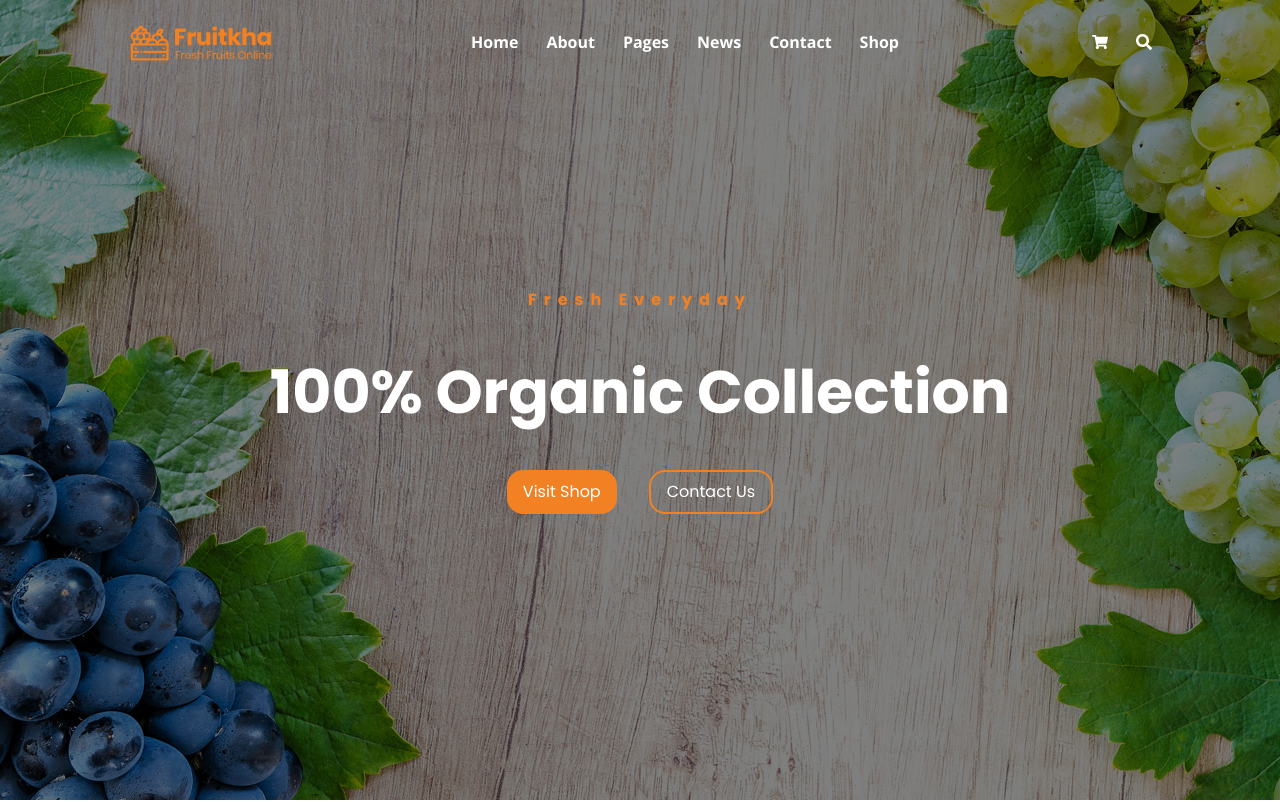
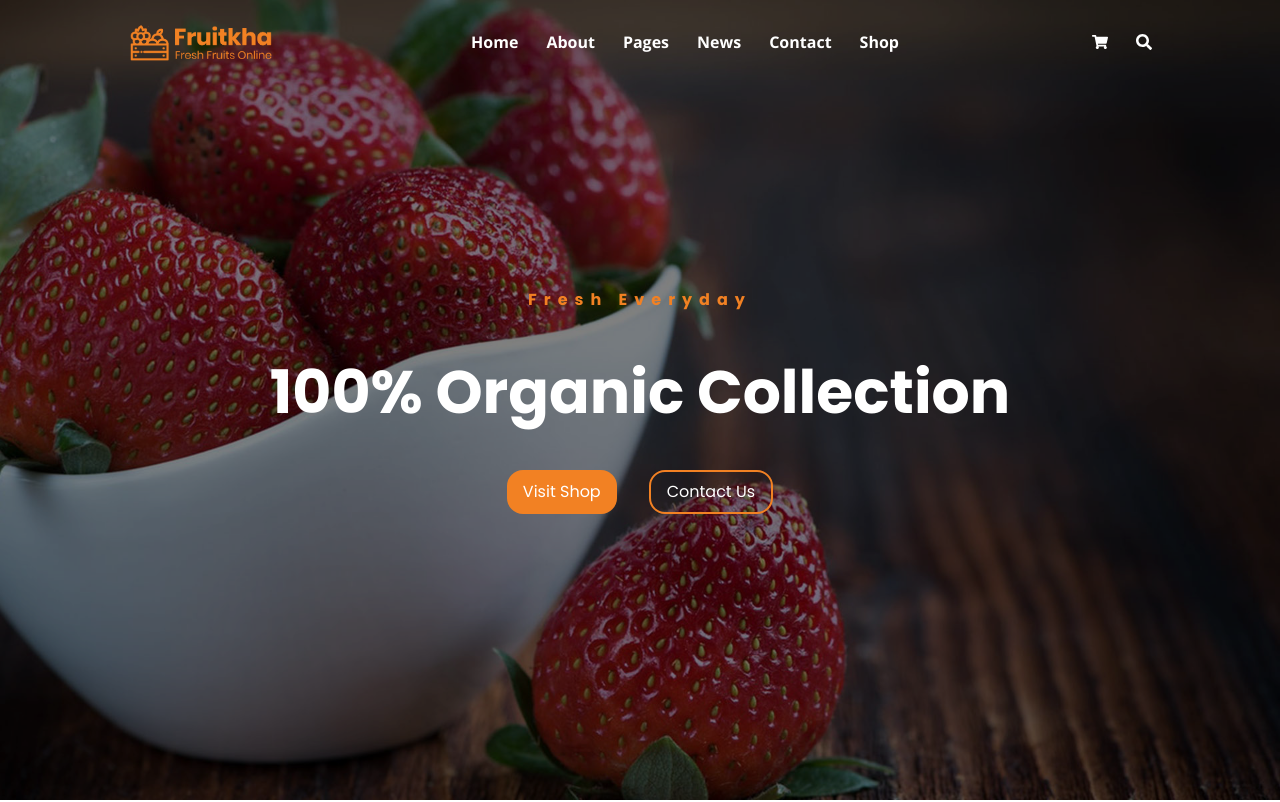
Before and after one commit to maden1738/fruitkha, a React (Vite) app in the folder client/: page / in a window 1280 px wide. Shown: the top 802 px of the page. Built offline with nearby package versions, Linux system fonts and the light colour scheme.

Commit message:
dynamic hero section

```diff
--- /dev/null
+++ b/client/src/herodata.ts
@@ -0,0 +1,46 @@
+interface Buttons {
+  name: string;
+  link: string;
+  style: string;
+}
+
+interface Hero {
+  className: string;
+  image: string;
+  subHeading: string;
+  heading: string;
+  button: Buttons[];
+}
+
+export const heroData: Hero[] = [
+  {
+    image: "/hero-bg.jpg",
+    subHeading: "fresh & organic",
+    heading: "Delicious Seasonal Fruits",
+    button: [
+      { name: "Fruit Collection", link: "/shop", style: "button1" },
+      { name: "Contact Us", link: "/contact", style: "button2" },
+    ],
+    className: "items-start",
+  },
+  {
+    image: "/hero-bg-2.jpg",
+    subHeading: "Fresh everyday",
+    heading: "100% Organic Collection",
+    button: [
+      { name: "Visit Shop", link: "/shop", style: "button1" },
+      { name: "Contact Us", link: "/contact", style: "button2" },
+    ],
+    className: "items-center",
+  },
+  {
+    image: "/hero-bg-3.jpg",
+    subHeading: "Mega Sale Going On",
+    heading: "Get December Discount",
+    button: [
+      { name: "Visit Shop", link: "/shop", style: "button1" },
+      { name: "Contact Us", link: "/contact", style: "button2" },
+    ],
+    className: "items-end",
+  },
+];
--- a/client/src/pages/Home.tsx
+++ b/client/src/pages/Home.tsx
@@ -2,55 +2,9 @@ import React from "react";
 import Slider from "react-slick";
 import "slick-carousel/slick/slick.css";
 import "slick-carousel/slick/slick-theme.css";
+import { heroData } from "../herodata";
 
 export default function Home() {
-  interface Buttons {
-    name: string;
-    link: string;
-    style: string;
-  }
-
-  interface Hero {
-    className: string;
-    image: string;
-    subHeading: string;
-    heading: string;
-    button: Buttons[];
-  }
-
-  const heroData: Hero[] = [
-    {
-      image: "/hero-bg.jpg",
-      subHeading: "fresh & organic",
-      heading: "Delicious Seasonal Fruits",
-      button: [
-        { name: "Fruit Collection", link: "/shop", style: "button1" },
-        { name: "Contact Us", link: "/contact", style: "button2" },
-      ],
-      className: "items-start",
-    },
-    {
-      image: "/hero-bg-2.jpg",
-      subHeading: "Fresh everyday",
-      heading: "100% Organic Collection",
-      button: [
-        { name: "Visit Shop", link: "/shop", style: "button1" },
-        { name: "Contact Us", link: "/contact", style: "button2" },
-      ],
-      className: "items-center",
-    },
-    {
-      image: "bg-hero3",
-      subHeading: "Mega Sale Going On",
-      heading: "Get December Discount",
-      button: [
-        { name: "Visit Shop", link: "/shop", style: "button1" },
-        { name: "Contact Us", link: "/contact", style: "button2" },
-      ],
-      className: "items-end",
-    },
-  ];
-
   var settings = {
     dots: false,
     arrows: false,
@@ -67,14 +21,25 @@ export default function Home() {
     <>
       <Slider {...settings}>
         {heroData.map((hero, idx) => {
-          // let style = {
-          //   "--image-url": `url(${hero.image})`,
-          // } as React.CSSProperties;
           return (
             <div
               key={idx}
-              className="relative h-screen bg-primary before:absolute before:inset-0 before:bg-hero1 before:bg-cover before:bg-center before:brightness-50 before:contrast-100 before:content-['']"
+              // className="relative h-screen bg-primary before:absolute before:inset-0 before:bg-hero1 before:bg-cover before:bg-center before:brightness-50 before:contrast-100 before:content-['']"
+              className="relative h-screen bg-primary"
             >
+              <div
+                style={{
+                  position: "absolute",
+                  inset: "0px",
+                  backgroundImage: `url('${hero.image}')`,
+                  backgroundPosition: "center",
+                  backgroundSize: "cover",
+                  filter: "brightness(.5) contrast(1)",
+                  content: "''",
+                }}
+              >
+                {/* equivalent to ::before pseudo class */}
+              </div>
               <div
                 className={`wrapper isolate flex h-screen flex-col justify-center gap-12 font-poppins ${hero.className}`}
               >
@@ -96,7 +61,6 @@ export default function Home() {
           );
         })}
       </Slider>
-      <div className="h-screen">Home</div>;
     </>
   );
 }
```
